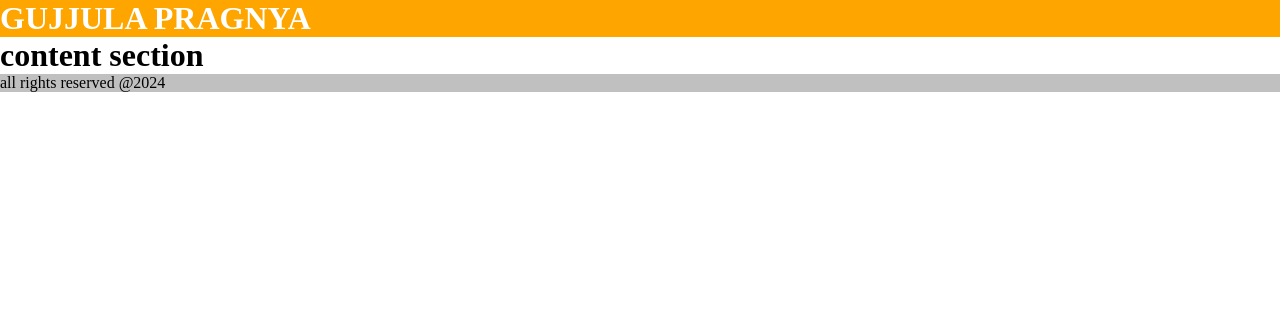
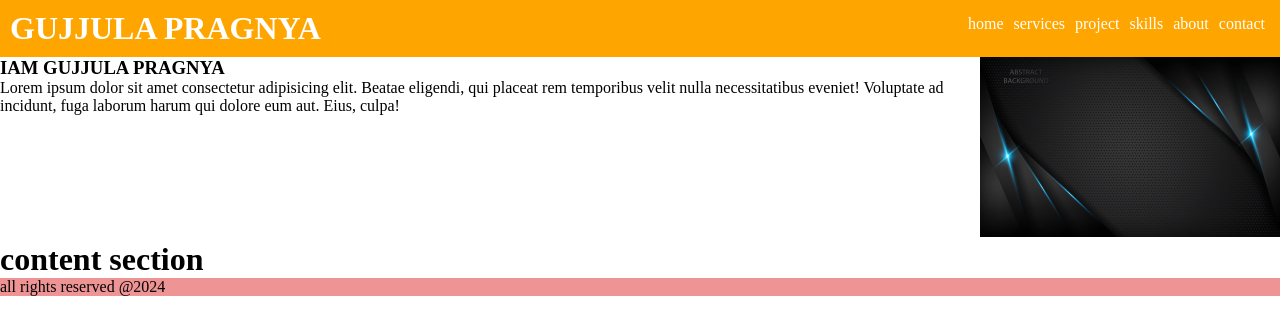
Before and after one commit to pragnyaraog/pragnyaraog.github.io, a plain HTML site: page index.html in a window 1280 px wide. Drawn offline with Linux system fonts and the light colour scheme.

Commit message:
commited

```diff
--- a/index.html
+++ b/index.html
@@ -10,8 +10,42 @@
     <div class="container">
         <div class="header">
 <h1>GUJJULA PRAGNYA</h1>
+<div>
+    <ul class="menu">
+    <li><a href="#" >home</a></li>
+    <li><a href="#" >services</a></li>
+    <li><a href="#" >project</a></li>
+    <li><a href="#" >skills</a></li>
+    <li><a href="#" >about</a></li>
+    <li><a href="#" >contact</a></li>
+    </ul>
+</div>
         </div>
         <div>
+            <div id="home" style="display: flex;" >
+                <div>
+                 <h3>IAM GUJJULA PRAGNYA </h3>
+                 <p> Lorem ipsum dolor sit amet consectetur adipisicing elit. Beatae eligendi, qui placeat rem temporibus velit nulla necessitatibus eveniet! Voluptate ad incidunt, fuga laborum harum qui dolore eum aut. Eius, culpa!</p>
+                </div>
+                  <div>
+                <img src="bcg6.jpg" alt="profile pic" width="300px">
+              </div>
+            </div>
+            <div id="services">
+
+            </div>
+            <div id="projects">
+
+            </div>
+            <div id="skills">
+
+            </div>
+            <div id="about">
+
+            </div>
+            <div id="contact">
+
+            </div>
 <h1>content section</h1>
         </div>
         <div class="footer">
--- a/style.css
+++ b/style.css
@@ -1,9 +1,12 @@
 .header{
+    padding: 10px;
+    display: flex;
+    justify-content: space-between;
             background-color: orange;
             color: white;
         }
         .footer{
-            background-color: silver;
+            background-color: rgb(239, 148, 148);
         }
         .container{
             margin: 0px;
@@ -11,3 +14,14 @@
         *{
             margin: 0px;
         }
+        .menu{
+            display: flex;
+        }
+        .menu li{
+            list-style: none;
+            margin: 5px;
+        }
+        .menu li a{
+            text-decoration: none;
+            color: white;
+        }
```
Also changed, not shown: bcg6.jpg (added).
